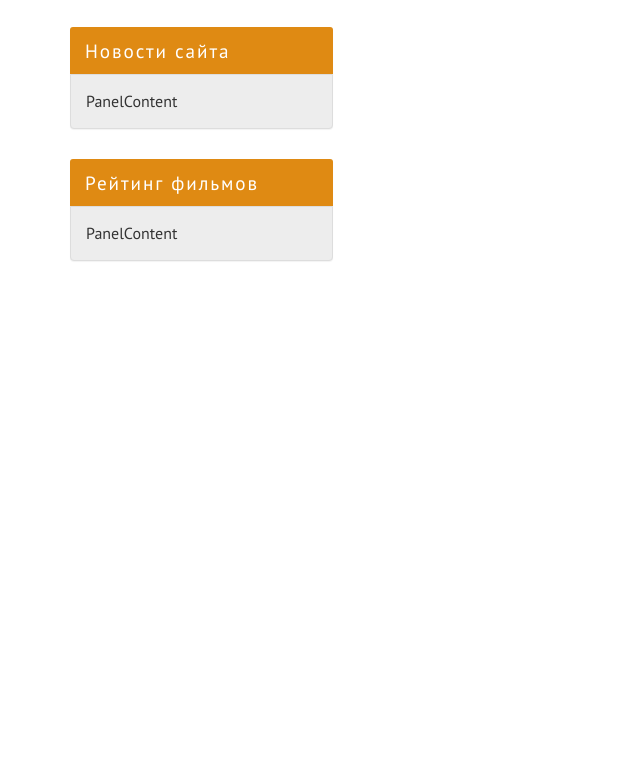
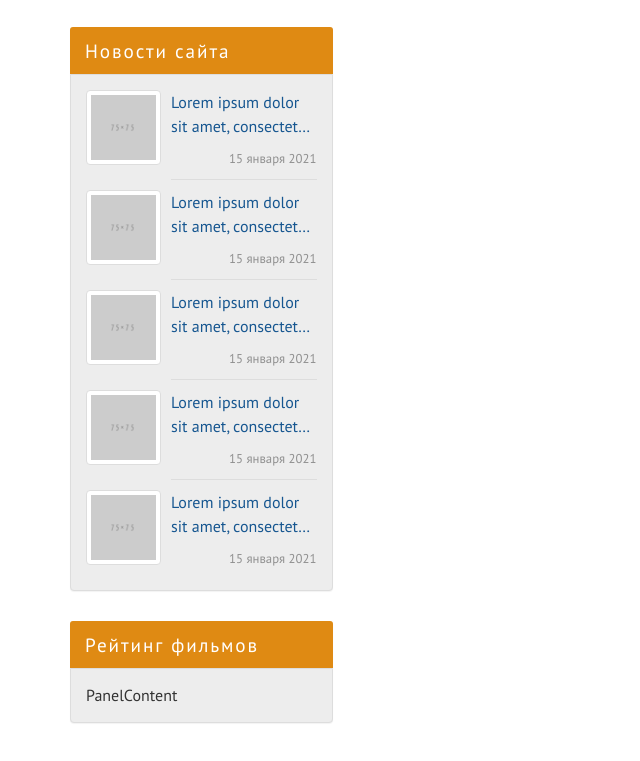
Before and after one commit to FomenkoAndrey/20210113_____kinozal-template, a website: page index.html in a window 1280 px wide. Shown: the part 1234-1995 px from the top of the page, without its empty margins (0-640 px from the left). Before the commit the page ends 1575 px from the top, so only its background shows below. Drawn offline with Linux system fonts and the light colour scheme.

Commit message:
блок новостей сайта.

```diff
--- a/assets/scss/_bootstrap-theming.scss
+++ b/assets/scss/_bootstrap-theming.scss
@@ -95,3 +95,7 @@
     font-size: 0.875rem;
   }
 }
+
+.thumbnail {
+  transition: background-color 0.25s;
+}
--- a/assets/scss/_common.scss
+++ b/assets/scss/_common.scss
@@ -11,4 +11,10 @@ body {
 
 a {
   color: $color-primary;
+
+  &:hover,
+  &:focus {
+    text-decoration: none;
+    color: $color-accent;
+  }
 }
--- a/assets/scss/_sidebar.scss
+++ b/assets/scss/_sidebar.scss
@@ -37,3 +37,54 @@
     }
   }
 }
+
+.site-news-item {
+  clear: both;
+  position: relative;
+
+  &:not(:last-child) {
+    min-height: 85px;
+    margin-bottom: $gap;
+
+    &::after {
+      content: "";
+      position: absolute;
+      width: calc(100% - 85px);
+      height: 1px;
+      background-color: $color-gray;
+      bottom: -5px;
+      right: 0;
+    }
+  }
+
+  &:hover {
+    a {
+      color: $color-accent
+    }
+
+    .site-news-item__image {
+      border-color: $color-accent;
+      background-color: $color-accent;
+    }
+  }
+
+  &__image {
+    float: left;
+    width: 75px;
+    margin: 0 10px 10px 0;
+  }
+
+  &__title {
+    margin-bottom: 10px;
+    a {
+      transition: color 0.25s;
+      @include block-shortener(1rem, 1.5, 50px, 2);
+    }
+  }
+
+  &__date {
+    font-size: 0.8rem;
+    color: darken($color-gray, 30%);
+    text-align: right;
+  }
+}
--- a/index.html
+++ b/index.html
@@ -169,9 +169,54 @@
       <div class="site-news panel panel-info">
         <div class="panel-heading">Новости сайта</div>
         <div class="panel-body">
-          PanelContent
+          <div class="site-news-item">
+            <div class="site-news-item__image thumbnail">
+              <img src="assets/img/75x75.png" alt="">
+            </div>
+            <div class="site-news-item__title">
+              <a href="">Lorem ipsum dolor sit amet, consectetur adipisicing elit. Cupiditate, sint.</a>
+            </div>
+            <div class="site-news-item__date">15 января 2021</div>
+          </div>
+          <div class="site-news-item">
+            <div class="site-news-item__image thumbnail">
+              <img src="assets/img/75x75.png" alt="">
+            </div>
+            <div class="site-news-item__title">
+              <a href="">Lorem ipsum dolor sit amet, consectetur adipisicing elit. Cupiditate, sint.</a>
+            </div>
+            <div class="site-news-item__date">15 января 2021</div>
+          </div>
+          <div class="site-news-item">
+            <div class="site-news-item__image thumbnail">
+              <img src="assets/img/75x75.png" alt="">
+            </div>
+            <div class="site-news-item__title">
+              <a href="">Lorem ipsum dolor sit amet, consectetur adipisicing elit. Cupiditate, sint.</a>
+            </div>
+            <div class="site-news-item__date">15 января 2021</div>
+          </div>
+          <div class="site-news-item">
+            <div class="site-news-item__image thumbnail">
+              <img src="assets/img/75x75.png" alt="">
+            </div>
+            <div class="site-news-item__title">
+              <a href="">Lorem ipsum dolor sit amet, consectetur adipisicing elit. Cupiditate, sint.</a>
+            </div>
+            <div class="site-news-item__date">15 января 2021</div>
+          </div>
+          <div class="site-news-item">
+            <div class="site-news-item__image thumbnail">
+              <img src="assets/img/75x75.png" alt="">
+            </div>
+            <div class="site-news-item__title">
+              <a href="">Lorem ipsum dolor sit amet, consectetur adipisicing elit. Cupiditate, sint.</a>
+            </div>
+            <div class="site-news-item__date">15 января 2021</div>
+          </div>
         </div>
       </div>
+
       <div class="top-films panel panel-info">
         <div class="panel-heading">Рейтинг фильмов</div>
         <div class="panel-body">
```
Also changed, not shown: assets/css/style.css.
